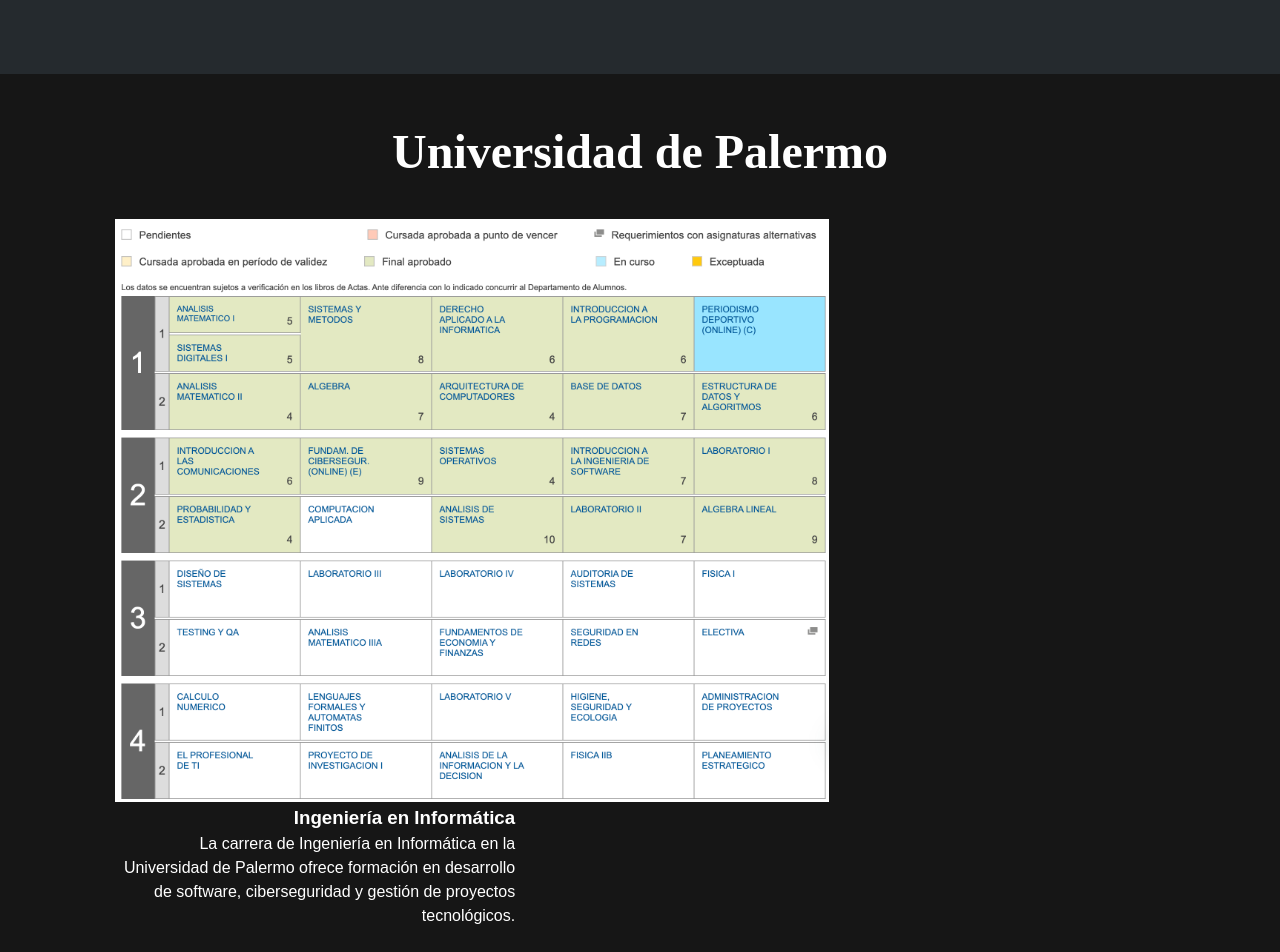
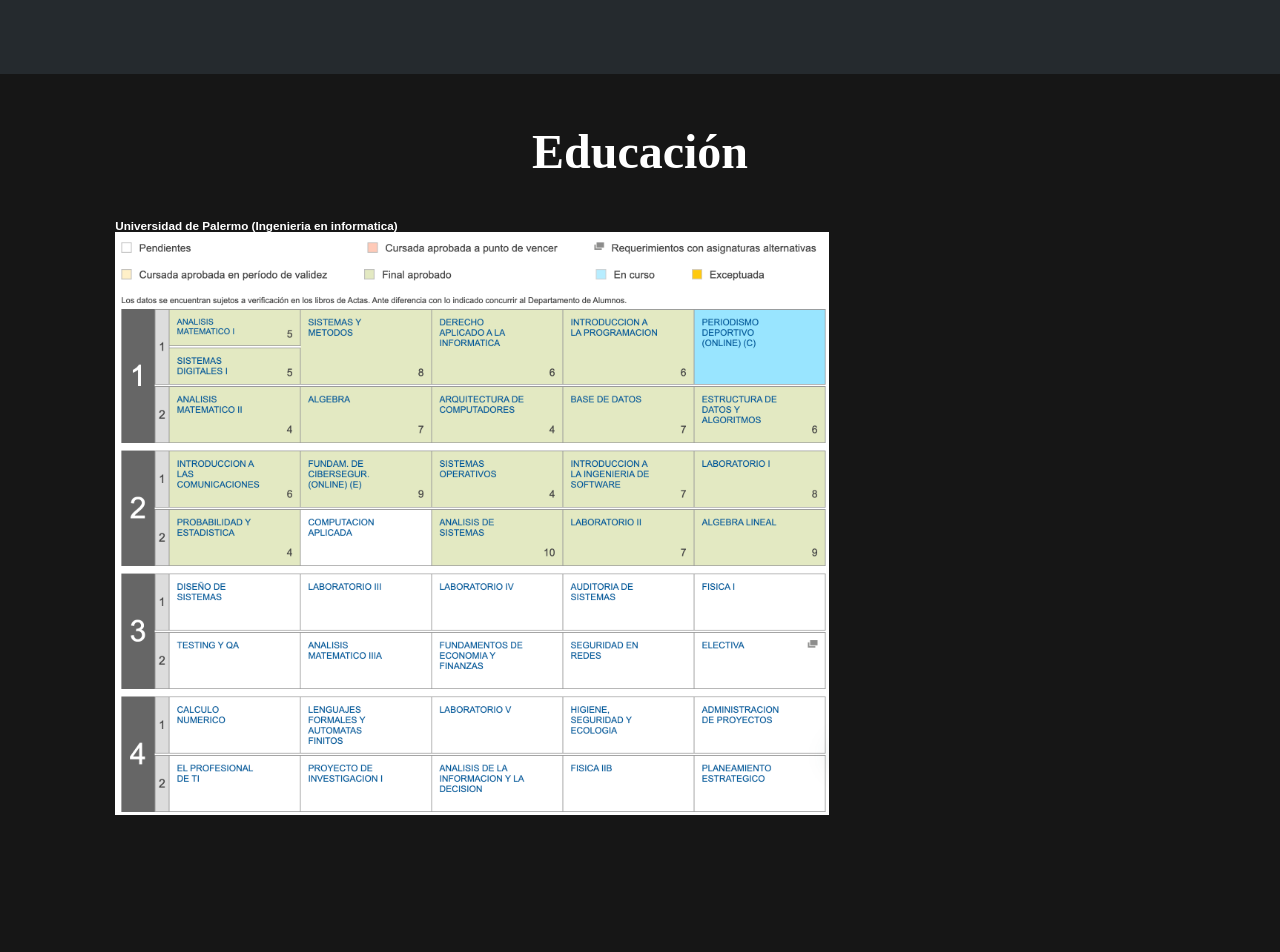
Before and after one commit to P-Fran-19/Portfolio-Website, a plain HTML site: page index.html in a window 1280 px wide. Shown: the part 2800-3752 px from the top of the page. Drawn offline with Linux system fonts and the light colour scheme; a script that the page names is missing; a web font is replaced by a local one.

Commit message:
arreglamos el cv

```diff
--- a/index.html
+++ b/index.html
@@ -166,13 +166,10 @@
     </section>
     <section class="education" id="education">
         <div class="contenido-seccion">
-            <h2 class="titulo-education">Universidad de Palermo</h2>
+            <h2 class="titulo-education">Educación</h2>
+            <h3>Universidad de Palermo (Ingenieria en informatica)</h3>
             <div class="education-img">
                 <img src="Universidad de palermo .png" alt="Educación de Francisco">
-            </div>
-            <div class="education-description">
-                <h3>Ingeniería en Informática</h3>
-                <p>La carrera de Ingeniería en Informática en la Universidad de Palermo ofrece formación en desarrollo de software, ciberseguridad y gestión de proyectos tecnológicos.</p>
             </div>
         </div>
     </section>
```
